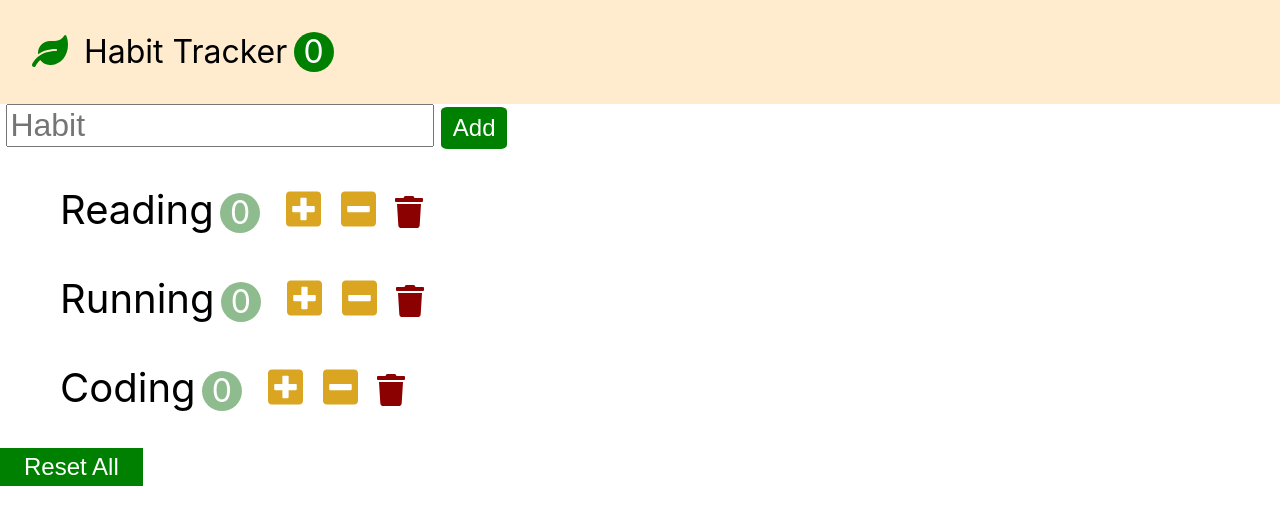
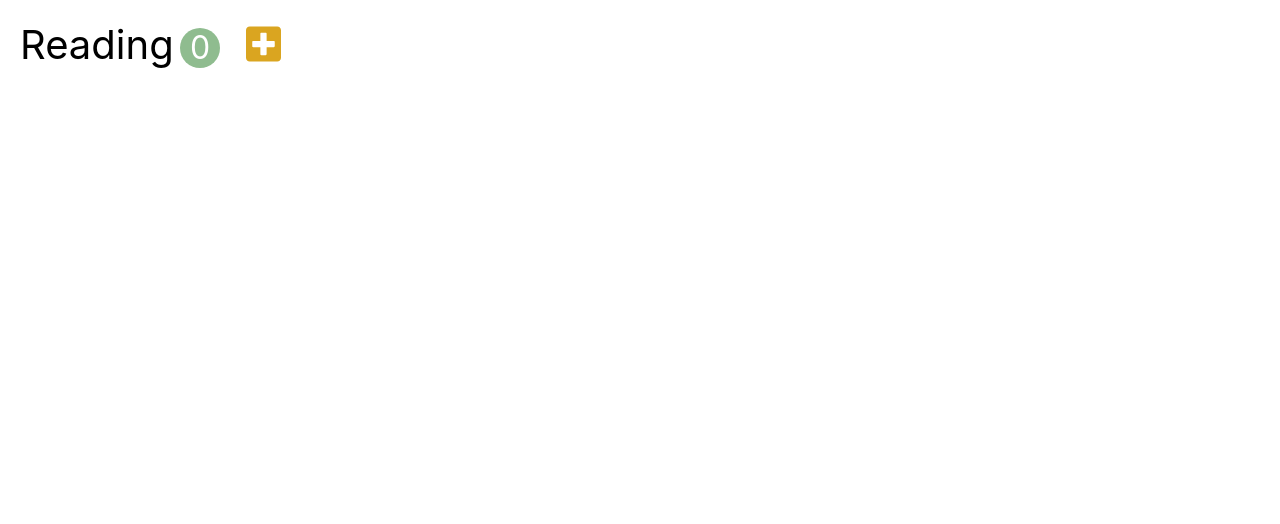
Before and after one commit to wan8234/habit-tracker, a React (Create React App) app: page / in a window 1280 px wide. Shown: the top 524 px of the page. Built offline with nearby package versions, Linux system fonts and the light colour scheme.

Commit message:
hook basic

```diff
--- /dev/null
+++ b/src/components/simpleHabit.jsx
@@ -0,0 +1,65 @@
+import React, {
+    Component,
+    useState,
+    useRef,
+    useCallback,
+    useEffect,
+} from "react";
+
+// import React from "react";
+
+const SimpleHabit = (props) => {
+    const [count, setCount] = useState(0);
+    const spanRef = useRef();
+
+    const handleIncrement = useCallback(() => {
+        setCount(count + 1);
+    });
+
+    useEffect(() => {
+        console.log(`mounted & updated! : ${count}`);
+    }, [count]);
+    return (
+        <li className="habit">
+            <span ref={spanRef} className="habit-name">
+                Reading
+            </span>
+            <span className="habit-count">{count}</span>
+            <button
+                className="habit-button habit-increase"
+                onClick={handleIncrement}
+            >
+                <i className="fas fa-plus-square"></i>
+            </button>
+        </li>
+    );
+};
+
+export default SimpleHabit;
+
+// class SimpleHabit extends Component {
+//     state = {
+//         count: 0,
+//     };
+
+//     handleIncrement = () => {
+//         this.setState({ count: this.state.count + 1 });
+//     };
+
+//     render() {
+//         return (
+//             <li className="habit">
+//                 <span className="habit-name">Reading</span>
+//                 <span className="habit-count">{this.state.count}</span>
+//                 <button
+//                     className="habit-button habit-increase"
+//                     onClick={this.handleIncrement}
+//                 >
+//                     <i className="fas fa-plus-square"></i>
+//                 </button>
+//             </li>
+//         );
+//     }
+// }
+
+// export default SimpleHabit;
--- a/src/index.js
+++ b/src/index.js
@@ -3,10 +3,11 @@ import ReactDOM from "react-dom";
 import "./index.css";
 import App from "./app";
 import "@fortawesome/fontawesome-free/js/all.js";
+import SimpleHabit from "./components/simpleHabit";
 
 ReactDOM.render(
     <React.StrictMode>
-        <App />
+        <SimpleHabit />
     </React.StrictMode>,
     document.getElementById("root")
 );
```
